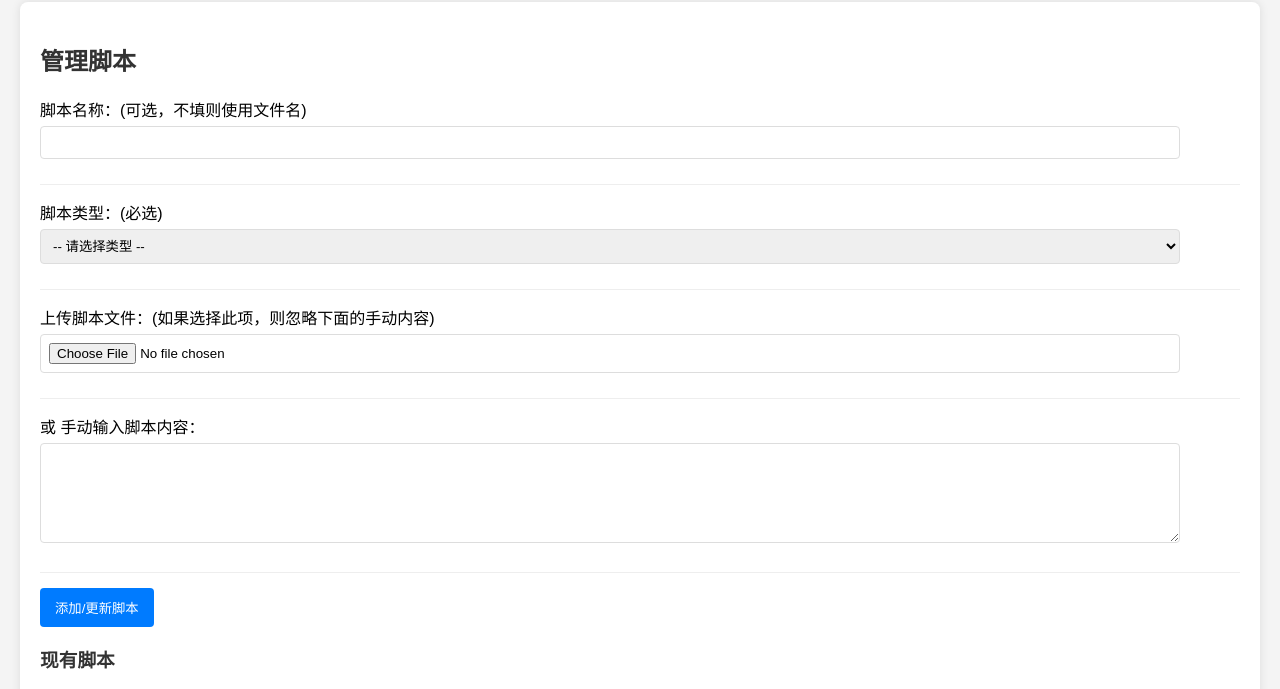
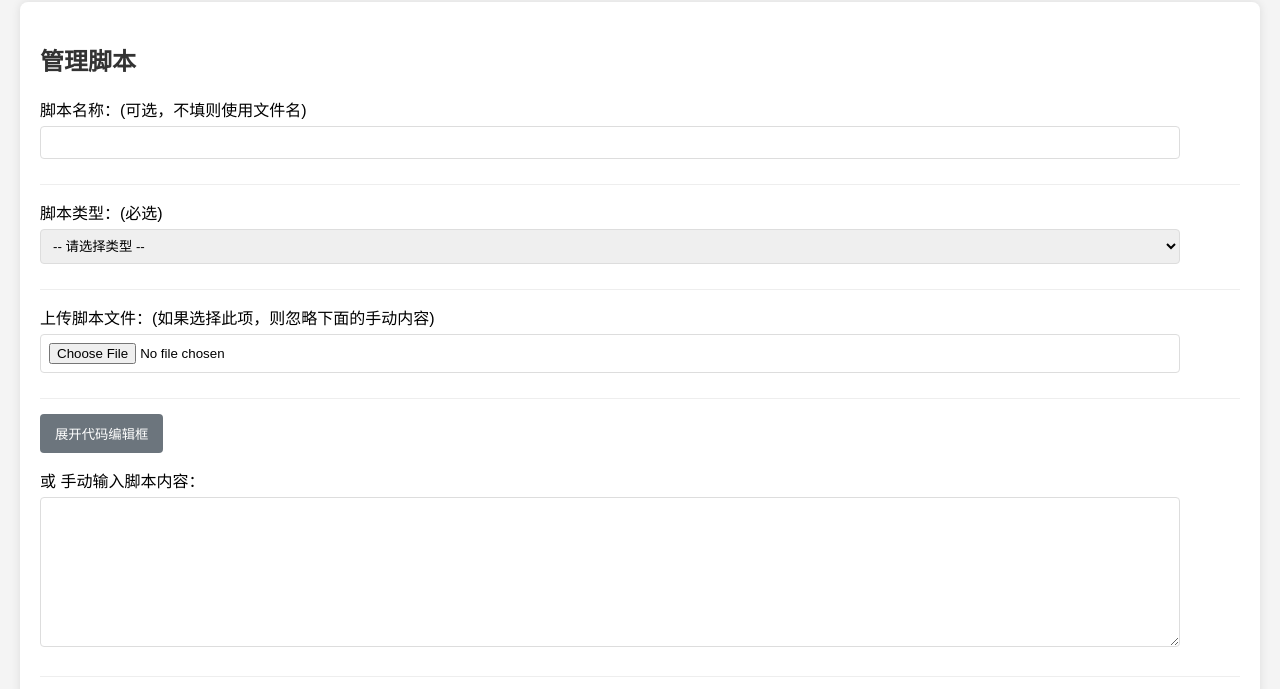
Before and after one commit to Limkon/Hlon, a website: page public/index.html in a window 1280 px wide. Shown: the part 87-776 px from the top of the page. Drawn offline with Linux system fonts and the light colour scheme; no server answers.

Commit message:
Update index.html

```diff
--- a/public/index.html
+++ b/public/index.html
@@ -3,21 +3,35 @@
 <head>
     <meta charset="UTF-8">
     <meta name="viewport" content="width=device-width, initial-scale=1.0">
-    <title>简易脚本运行器</title>
+    <title>脚本运行器</title>
     <style>
-        /* 样式与之前相同 */
         body { font-family: Arial, sans-serif; margin: 20px; background-color: #f4f4f4; }
         .container { background-color: #fff; padding: 20px; border-radius: 8px; box-shadow: 0 0 10px rgba(0,0,0,0.1); margin-bottom: 20px; }
         h2, h3 { color: #333; }
         label { display: block; margin-top: 10px; margin-bottom: 5px; }
         input[type="text"], input[type="file"], select, textarea { width: 95%; padding: 8px; margin-bottom: 10px; border: 1px solid #ddd; border-radius: 4px; box-sizing: border-box; }
-        textarea { min-height: 100px; font-family: monospace; }
+        textarea#scriptContent {
+            height: 150px; /* 默认高度 (收缩状态) */
+            resize: vertical;
+            transition: height 0.3s ease-in-out;
+            font-family: monospace;
+        }
+        textarea#scriptContent.expanded {
+            height: 400px; /* 展开时的高度 */
+        }
         button { padding: 10px 15px; background-color: #007bff; color: white; border: none; border-radius: 4px; cursor: pointer; margin-right: 5px; }
         button:hover { background-color: #0056b3; }
         button.delete { background-color: #dc3545; }
         button.delete:hover { background-color: #c82333; }
         button.run { background-color: #28a745; }
         button.run:hover { background-color: #218838; }
+        #toggleEditorButton {
+            background-color: #6c757d;
+            margin-bottom: 5px;
+        }
+        #toggleEditorButton:hover {
+            background-color: #5a6268;
+        }
         ul { list-style-type: none; padding: 0; }
         li { background-color: #f9f9f9; border: 1px solid #eee; padding: 10px; margin-bottom: 5px; border-radius: 4px; display: flex; justify-content: space-between; align-items: center; }
         pre { background-color: #333; color: #fff; padding: 15px; border-radius: 4px; white-space: pre-wrap; word-wrap: break-word; max-height: 400px; overflow-y: auto; }
@@ -31,7 +45,8 @@
 
     <div class="container">
         <h2>管理脚本</h2>
-        <form id="scriptForm"> <input type="hidden" id="editScriptId">
+        <form id="scriptForm">
+            <input type="hidden" id="editScriptId">
             <div class="form-section">
                 <label for="scriptName">脚本名称：(可选，不填则使用文件名)</label>
                 <input type="text" id="scriptName">
@@ -42,13 +57,15 @@
                     <option value="">-- 请选择类型 --</option>
                     <option value="js">JavaScript (.js)</option>
                     <option value="sh">Shell 脚本 (.sh)</option>
-                    <option value="py">Python (.py)</option> </select>
+                    <option value="py">Python (.py)</option>
+                </select>
             </div>
             <div class="form-section">
                 <label for="scriptFile">上传脚本文件：(如果选择此项，则忽略下面的手动内容)</label>
                 <input type="file" id="scriptFile" name="scriptFile">
             </div>
             <div class="form-section">
+                <button type="button" id="toggleEditorButton">展开代码编辑框</button>
                 <label for="scriptContent">或 手动输入脚本内容：</label>
                 <textarea id="scriptContent"></textarea>
             </div>
```
